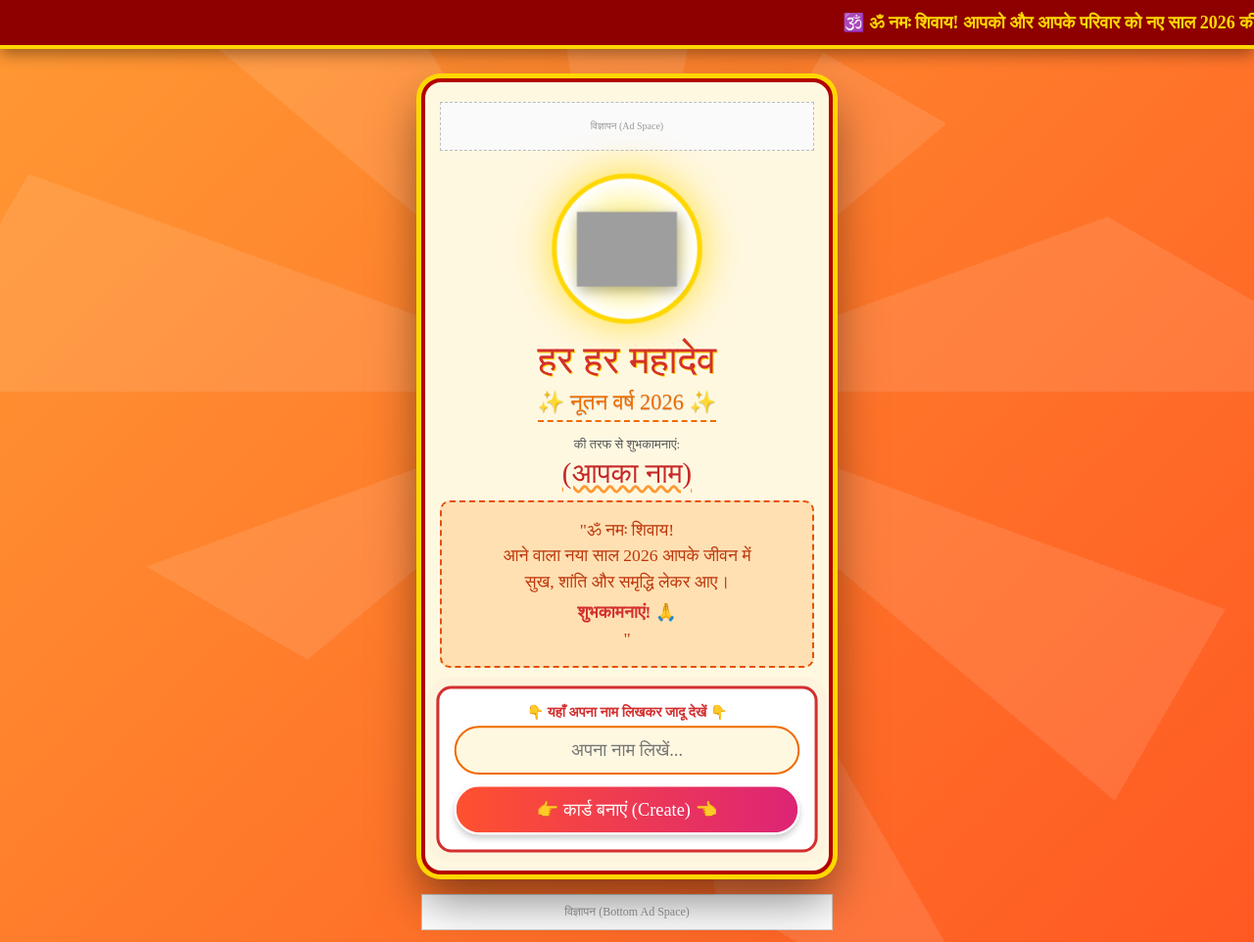
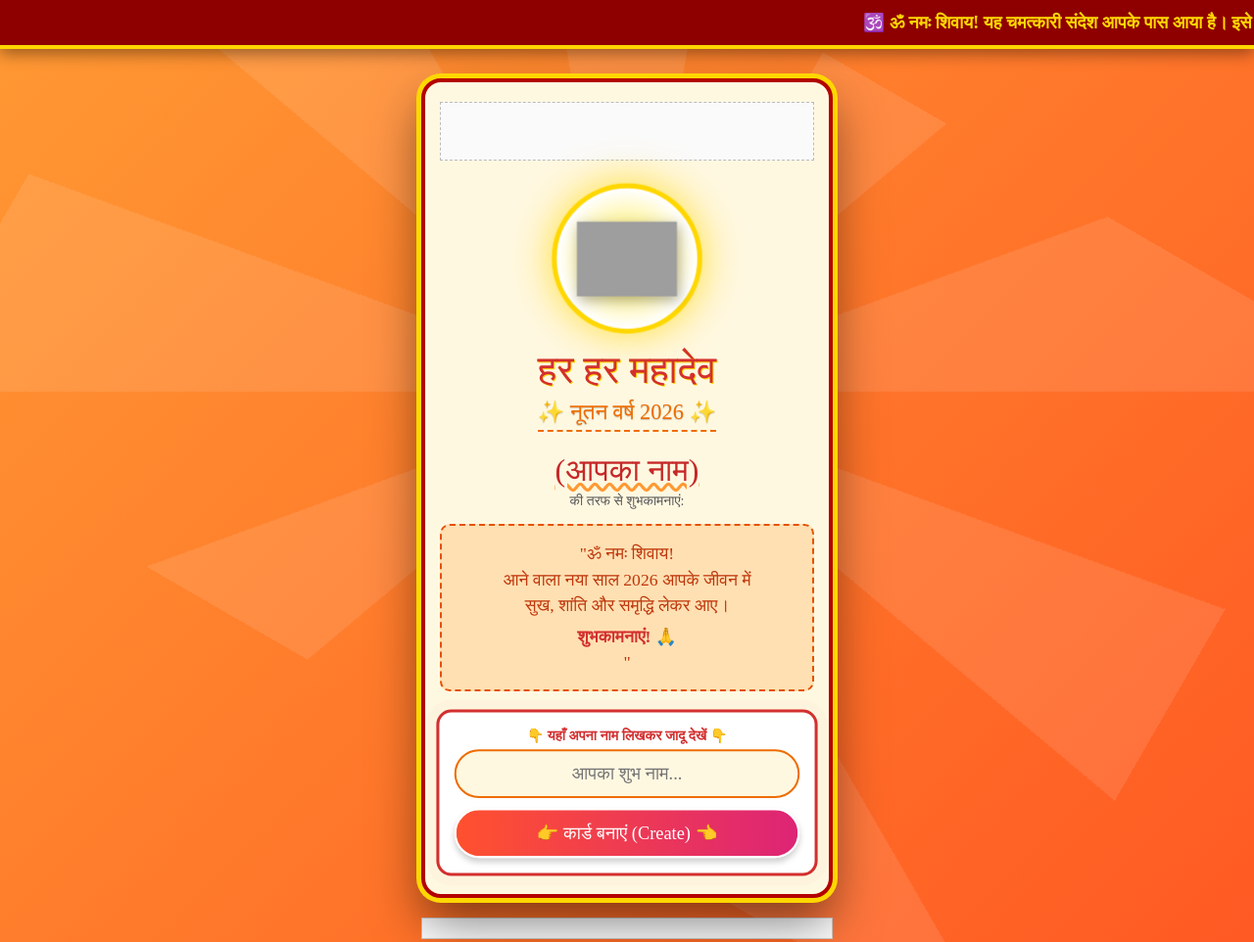
Before and after one commit to officialnecxy-bot/happynewyear2026, a plain HTML site: page index.html in a window 1280 px wide. Shown: the top 962 px of the page at 98% size. Drawn offline with nearby package versions, Linux system fonts and the light colour scheme; grey boxes are pictures that could not be loaded; a web font is replaced by a local one.

Commit message:
Update index.html

```diff
--- a/index.html
+++ b/index.html
@@ -95,24 +95,42 @@
             text-shadow: 0 1px 1px rgba(0,0,0,0.2); margin-bottom: 10px;
             border-bottom: 2px dashed #ef6c00; display: inline-block; padding-bottom: 5px;
         }
+
+        /* --- NAME & SENDER STYLES --- */
         .sender-name {
-            font-family: 'Rozha One', serif; font-size: 1.8rem; color: #c62828;
-            margin: 5px 0; text-decoration: underline wavy #ff9933;
+            font-family: 'Rozha One', serif;
+            font-size: 2rem;
+            color: #c62828;
+            margin-top: 10px;
+            text-decoration: underline wavy #ff9933;
+            line-height: 1.2;
         }
+
+        .sub-text {
+            font-size: 14px;
+            color: #555;
+            margin-top: 5px;
+            font-weight: normal;
+        }
+
         .blessing-box {
             width: 100%; background: #ffe0b2; padding: 15px;
             border-radius: 10px; border: 2px dashed #e65100;
-            font-size: 1.1rem; color: #bf360c; line-height: 1.5; margin-top: 5px;
+            font-size: 1.1rem; color: #bf360c; line-height: 1.5; margin-top: 15px;
         }
 
-        /* --- ADS --- */
+        /* --- ADS CONTAINER --- */
         .ad-container {
-            width: 100%; background: #fafafa; border: 1px dashed #bbb;
-            min-height: 50px; display: flex; align-items: center; justify-content: center;
-            font-size: 10px; color: #999; margin-bottom: 15px;
+            width: 100%;
+            background: #fafafa;
+            border: 1px dashed #bbb;
+            min-height: 60px; /* Adjusted for banner height */
+            display: flex; align-items: center; justify-content: center;
+            overflow: hidden;
+            margin-bottom: 15px;
         }
 
-        /* --- INPUT HIGHLIGHT BOX (NEW) --- */
+        /* --- INPUT HIGHLIGHT BOX --- */
         .create-box-highlight {
             width: 100%;
             background: #ffffff;
@@ -139,15 +157,21 @@
         }
 
         .btn-create { background: linear-gradient(to right, #ff512f, #dd2476); color: white; border: 2px solid white; }
-        .btn-whatsapp { background: #25D366; color: white; border: 2px solid white; text-decoration: none; display: block; animation: pulseBtn 1.5s infinite; }
+        .btn-whatsapp {
+            background: linear-gradient(45deg, #25D366, #128C7E);
+            color: white; border: 2px solid white;
+            text-decoration: none; display: block;
+            animation: pulseBtn 1s infinite;
+            font-weight: bold;
+            text-shadow: 1px 1px 0 rgba(0,0,0,0.2);
+        }
 
         /* --- ANIMATIONS --- */
         @keyframes rotateBG { from { transform: rotate(0deg); } to { transform: rotate(360deg); } }
         @keyframes ticker { 0% { transform: translate3d(0, 0, 0); } 100% { transform: translate3d(-100%, 0, 0); } }
         @keyframes floatOm { 0%, 100% { transform: scale(1); box-shadow: 0 0 30px rgba(255, 215, 0, 0.6); } 50% { transform: scale(1.05); box-shadow: 0 0 50px rgba(255, 215, 0, 0.9); } }
-        @keyframes pulseBtn { 0% { transform: scale(1); } 50% { transform: scale(1.02); } 100% { transform: scale(1); } }
+        @keyframes pulseBtn { 0% { transform: scale(1); } 50% { transform: scale(1.05); } 100% { transform: scale(1); } }
 
-        /* Attention Animation for Input Box */
         @keyframes attentionPulse {
             0% { box-shadow: 0 0 0 0 rgba(211, 47, 47, 0.4); transform: scale(1); }
             70% { box-shadow: 0 0 0 10px rgba(211, 47, 47, 0); transform: scale(1.02); }
@@ -162,7 +186,7 @@
 
     <div class="ticker-wrap">
         <div class="ticker-move">
-            🕉️ ॐ नमः शिवाय! आपको और आपके परिवार को नए साल 2026 की हार्दिक शुभकामनाएं। ईश्वर आपकी हर मनोकामना पूरी करें। 🕉️
+            🕉️ ॐ नमः शिवाय! यह चमत्कारी संदेश आपके पास आया है। इसे 11 लोगों को भेजें और 24 घंटे में चमत्कार देखें। 🕉️
         </div>
     </div>
 
@@ -170,7 +194,18 @@
 
         <div class="mandir-card">
 
-            <div class="ad-container">विज्ञापन (Ad Space)</div>
+            <div class="ad-container">
+                <script type="text/javascript">
+                    atOptions = {
+                        'key' : '9c3301058f67e26af893548e7718f2e1',
+                        'format' : 'iframe',
+                        'height' : 50,
+                        'width' : 320,
+                        'params' : {}
+                    };
+                </script>
+                <script type="text/javascript" src="//www.highperformanceformat.com/9c3301058f67e26af893548e7718f2e1/invoke.js"></script>
+            </div>
 
             <div class="om-main-container">
                 <img src="https://upload.wikimedia.org/wikipedia/commons/thumb/b/b7/Om_symbol.svg/1024px-Om_symbol.svg.png"
@@ -181,8 +216,8 @@
             <div class="title">हर हर महादेव</div>
             <div class="year-text">✨ नूतन वर्ष 2026 ✨</div>
 
-            <div style="font-size: 13px; color: #555; margin-top: 5px;">की तरफ से शुभकामनाएं:</div>
             <div class="sender-name" id="displayName">आपका नाम</div>
+            <div class="sub-text">की तरफ से शुभकामनाएं:</div>
 
             <div class="blessing-box">
                 "ॐ नमः शिवाय!<br>
@@ -193,25 +228,41 @@
 
             <div id="create-section" class="create-box-highlight">
                 <p style="color: #d32f2f; font-weight: bold; font-size: 14px; margin-bottom: 5px;">👇 यहाँ अपना नाम लिखकर जादू देखें 👇</p>
-                <input type="text" id="nameInput" placeholder="अपना नाम लिखें...">
+                <input type="text" id="nameInput" placeholder="आपका शुभ नाम...">
                 <button class="btn-action btn-create" onclick="generateLink()">👉 कार्ड बनाएं (Create) 👈</button>
             </div>
 
             <div id="share-section" style="display: none; margin-top: 20px; width: 100%;">
-                <div style="background: #e8f5e9; border: 2px dashed #2e7d32; padding: 10px; border-radius: 10px; margin-bottom: 15px;">
-                    <p style="color: #1b5e20; font-weight: bold; font-size: 14px;">
-                        ✅ आपका कार्ड तैयार है!<br>
-                        इसे शेयर करें और सबको बधाई दें।
+
+                <div style="background: #ffebee; border: 3px dashed #d32f2f; padding: 15px; border-radius: 15px; margin-bottom: 15px; animation: attentionPulse 2s infinite;">
+                    <p style="color: #c62828; font-weight: bold; font-size: 16px; line-height: 1.5;">
+                        🛑 <b>रुकिए!</b><br>
+                        आपका कार्ड बन गया है।<br><br>
+                        ⚠️ <b>नियम:</b> इस संदेश को <b>11 लोगों को</b> या <b>5 ग्रुप्स में</b> शेयर करें।<br>
+                        मान्यता है कि ऐसा करने से आपकी मनोकामना पूरी होगी। 🙏
                     </p>
                 </div>
+
                 <a href="#" id="waButton" class="btn-action btn-whatsapp">
-                    📲 WhatsApp पर भेजें
+                    📲 WhatsApp पर शेयर करें
                 </a>
+                <p style="font-size: 12px; color: #555; margin-top: 10px;">(Share करके पुण्य कमाएं)</p>
             </div>
 
-        </div> </div> <div style="width: 95%; max-width: 420px; background: white; margin: 0 auto 20px auto; border: 1px solid #ccc; text-align: center; padding: 10px; font-size: 12px; color: #999;">
-        विज्ञापन (Bottom Ad Space)
+        </div> </div> <div style="width: 100%; max-width: 420px; background: white; margin: 0 auto 20px auto; border: 1px solid #ccc; text-align: center; display:flex; justify-content:center; padding: 10px;">
+        <script type="text/javascript">
+            atOptions = {
+                'key' : '9c3301058f67e26af893548e7718f2e1',
+                'format' : 'iframe',
+                'height' : 50,
+                'width' : 320,
+                'params' : {}
+            };
+        </script>
+        <script type="text/javascript" src="//www.highperformanceformat.com/9c3301058f67e26af893548e7718f2e1/invoke.js"></script>
     </div>
+
+    <script type="text/javascript" src="//pl28211376.effectivegatecpm.com/bd/05/c2/bd05c2f6a6c15812ea914d02f29cfcc4.js"></script>
 
     <script>
         // --- LOGIC ---
@@ -245,7 +296,9 @@
 
             const baseUrl = window.location.href.split('?')[0];
             const finalLink = `${baseUrl}?n=${encodeURIComponent(myName)}`;
-            const msg = `🕉️ *${myName}* ने आपको *नए साल 2026* का विशेष आशीर्वाद भेजा है!%0A%0Aअपना नाम देखें:%0A👇👇👇%0A${finalLink}%0A%0A*ॐ नमः शिवाय!*`;
+
+            // Viral Message (With 11 People Instructions)
+            const msg = `🕉️ *${myName}* ने आपको *नए साल 2026* का विशेष आशीर्वाद भेजा है!%0A%0Aअपना नाम देखें:%0A👇👇👇%0A${finalLink}%0A%0A⚠️ *इस संदेश को 11 लोगों को भेजें, आपकी मनोकामना 24 घंटे में पूरी होगी।*%0A*ॐ नमः शिवाय!*`;
 
             document.getElementById('waButton').href = `https://wa.me/?text=${msg}`;
             document.getElementById('create-section').style.display = 'none';
```
